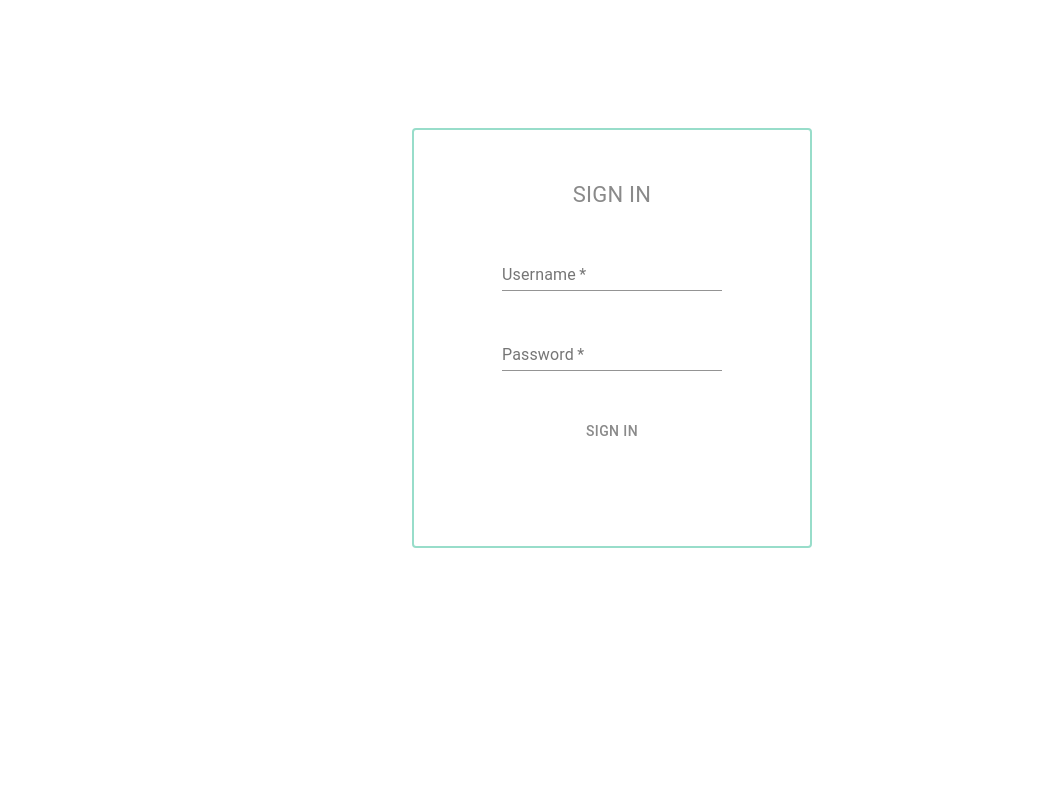
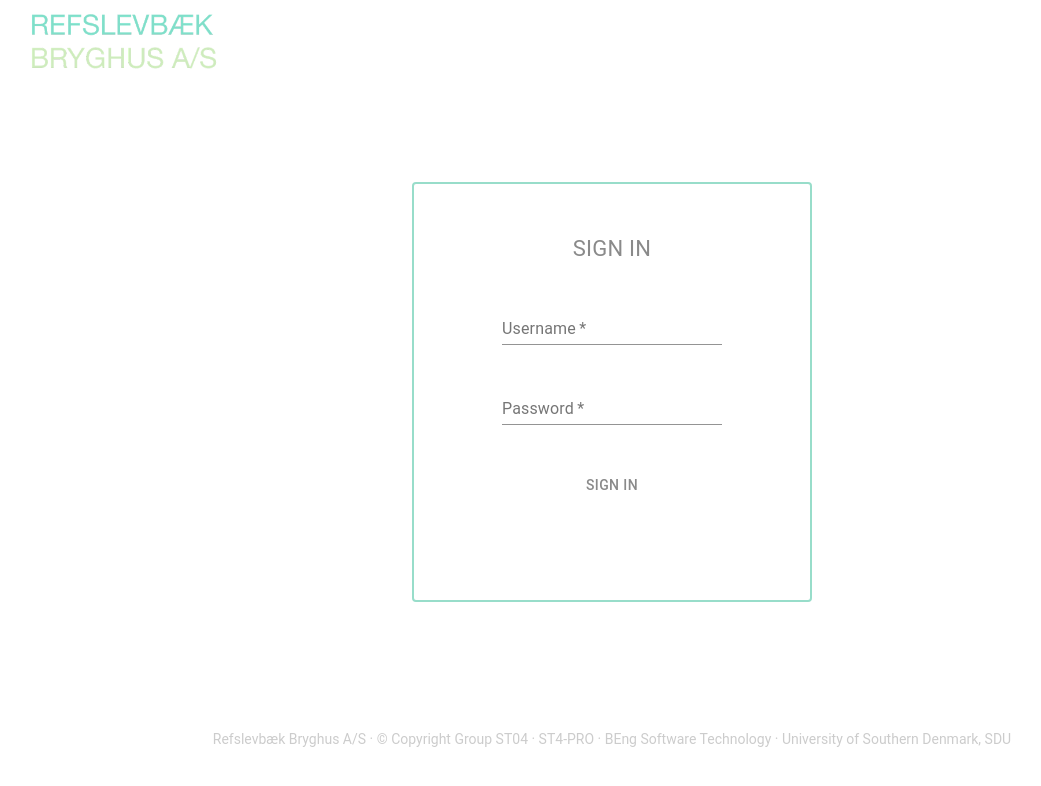
Before and after one commit to SarahKonnild/Semesterproject-04, a React (Create React App) app in the folder frontend/: page /login in a window 1280 px wide. Shown: the top 786 px of the page, without its empty margins (28-1069 px from the left). Built offline with nearby package versions, Linux system fonts and the light colour scheme.

Commit message:
Added Navbar and Footer to Login page

```diff
--- a/frontend/src/App.js
+++ b/frontend/src/App.js
@@ -1,7 +1,5 @@
 import './App.css';
-import { BrowserRouter, Switch, Route } from 'react-router-dom';
-import Navbar from '../src/components/Navigation/navbar';
-import Footer from '../src/components/Footer/footer';
+import { BrowserRouter, Switch, Route, Redirect } from 'react-router-dom';
 
 import Production from './pages/Production/index.js';
 import Simulation from './pages/Simulation/index.js';
@@ -19,6 +17,7 @@ function App() {
         <PrivateRoutes exact path='/batches' component={Batches} />
         <PrivateRoutes path='/details' component={Details} />
         <Route exact path='/login' component={Login} />
+        <Redirect exact path='/' to='/login' />
       </Switch>
     </BrowserRouter>
   );
--- a/frontend/src/components/Navigation/navbar.js
+++ b/frontend/src/components/Navigation/navbar.js
@@ -64,6 +64,17 @@ const useStyles = makeStyles(theme => ({
   },
 }));
 
+export function NavbarSignin() {
+  const classes = useStyles();
+  return (
+    <Container>
+      <Container>
+        <img className={classes.logo} src={logo} alt='Refslevbæk Bryghus A/S' />
+      </Container>
+    </Container>
+  );
+}
+
 export default function Navbar(props) {
   const history = useHistory();
   const classes = useStyles();
@@ -72,7 +83,7 @@ export default function Navbar(props) {
     try {
       localStorage.removeItem('authentication-token');
 
-      history.push('/production');
+      history.push('/login');
     } catch (error) {}
   }
 
@@ -104,7 +115,7 @@ export default function Navbar(props) {
             className={classes.button}
             activeClassName={classes.active}
           >
-            batches
+            Batches
           </NavLink>
         </Container>
         <ToggleButton
--- a/frontend/src/pages/Batches_Detailed/detailed.js
+++ b/frontend/src/pages/Batches_Detailed/detailed.js
@@ -17,8 +17,6 @@ import {
   ValueAxis,
   Chart,
   LineSeries,
-  Legend,
-  Title,
 } from '@devexpress/dx-react-chart-material-ui';
 import { NavLink } from 'react-router-dom';
 
--- a/frontend/src/pages/Login/login.js
+++ b/frontend/src/pages/Login/login.js
@@ -3,6 +3,9 @@ import axios from 'axios';
 import { Alert } from 'react-bootstrap';
 
 import { makeStyles } from '@material-ui/core/styles';
+import { NavbarSignin } from '../../components/Navigation/navbar';
+import Footer from '../../components/Footer/footer';
+import Aux from '../../hoc/Auxiliary/Auxiliary';
 
 import { Container, Button, TextField, Typography } from '@material-ui/core';
 
@@ -26,7 +29,7 @@ const useStyles = makeStyles(theme => ({
     minWidth: '280px',
     maxWidth: '400px',
     direction: 'column',
-    marginTop: '10%',
+    marginTop: '8%',
     marginBottom: '10%',
   },
   form: {},
@@ -80,8 +83,14 @@ export default function Login({ history }) {
   };
 
   return (
+    <Aux>
+      {NavbarSignin()}
       <Container align='center' className={classes.container}>
-      <form className={classes.form} autoComplete='off' onSubmit={loginHandler}>
+        <form
+          className={classes.form}
+          autoComplete='off'
+          onSubmit={loginHandler}
+        >
           <Typography className={classes.title}>Sign in</Typography>
           {error && <Alert variant='danger'>{error}</Alert>}
           {/* NEED TO CHANGE THE COLOUR OF THE HIGHLIGHT SO IT AIN'T STANDARD BLUE. COSMETIC, NOT NECESSARY */}
@@ -109,5 +118,7 @@ export default function Login({ history }) {
           </Button>
         </form>
       </Container>
+      <Footer />
+    </Aux>
   );
 }
```
Lines whose indentation alone changed are shown as unchanged.
